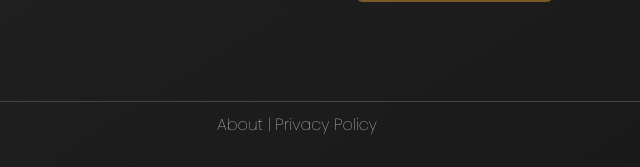
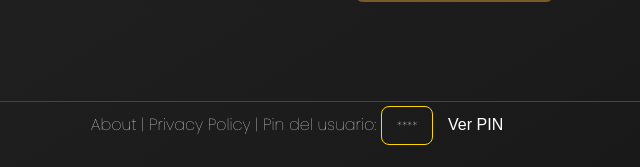
Before and after one commit to Poppeyye/SmartQuiz, a Flask app: page /questions in a window 1280 px wide. Shown: the part 839-1006 px from the top of the page, without its empty margins (343-983 px from the left). Run offline with Flask 3, Linux system fonts and the light colour scheme.

Commit message:
pin codes

```diff
--- a/backend/routes/main.py
+++ b/backend/routes/main.py
@@ -73,7 +73,8 @@ def require_jwt(func):
 # Ruta principal donde se crean los tokens si no existen
 @main_bp.route("/")
 def index():
-    response = make_response(render_template("index.html", user_name=session.get('user_name', '')))
+    response = make_response(render_template("index.html", user_name=session.get('user_name', ''),
+                                             pin_code=session.get('pin_code', '')))
 
     if 'admin_id' not in session:
         session['admin_id'] = str(uuid.uuid4())
--- a/static/footer-style.css
+++ b/static/footer-style.css
@@ -22,3 +22,26 @@
 .footer-bottom p {
   margin: 0;
 }
+
+
+#pinDisplay {
+  font-size: 12px; /* El tamaño de fuente */
+  border: 1px solid gold; /* Bordes del color del botón */
+  border-radius: 8px; /* Bordes redondeados */
+  padding: 10px 15px; /* Relleno alrededor del texto */
+  margin-right: 10px; /* Espacio a la derecha */
+}
+
+#togglePin {
+  background-color: transparent; /* Color de fondo azul */
+  color: white; /* Color del texto blanco */
+  border: none; /* Sin borde */
+  border-radius: 5px; /* Bordes redondeados */
+  font-size: 16px; /* Tamaño de fuente */
+  cursor: pointer; /* Cambia el cursor al pasar sobre el botón */
+  transition: background-color 0.3s; /* Transición suave para el fondo */
+}
+
+#togglePin:hover {
+  background-color: gold; /* Color más oscuro al pasar el mouse */
+}
--- a/static/scripts.js
+++ b/static/scripts.js
@@ -1,5 +1,34 @@
+const pinDisplay = document.getElementById("pinDisplay");
+const toggleButton = document.getElementById("togglePin");
+
+pinDisplay.textContent = "****";
+
+function togglePin() {
+    if (pinDisplay.textContent === "****") {
+        pinDisplay.textContent = pin_code; // Muestra el pin
+        toggleButton.textContent = "Ocultar PIN";
+    } else {
+        pinDisplay.textContent = "****"; // Oculta el pin
+        toggleButton.textContent = "Ver PIN";
+    }
+}
+
+function mostrarPinSiDisponible(pin_code) {
+    if (pin_code) {
+        toggleButton.style.display = "inline"; // Muestra el botón para alternar
+        pinDisplay.style.display = "inline"; // Muestra el bloque del PIN
+        pinDisplay.textContent = "****"; // Asegúrate que inicia como ****
+    } else {
+        pinDisplay.style.display = "none"; // Esconde el bloque del PIN si no hay
+        toggleButton.style.display = "none"; // Esconde el botón si no hay PIN
+    }
+}
 document.addEventListener('DOMContentLoaded', () => {
     const userNameInput = document.getElementById('user-name');
+    const pinCode = document.getElementById('pin-code');
+    const usernameStatus = document.getElementById('username-status');
+    const pinContainer = document.getElementById('pin-container');
+
     const startButton = document.getElementById('start-button');
     const welcomeContainer = document.getElementById('welcome-container');
     const categoryContainer = document.getElementById('category-container');
@@ -47,6 +76,67 @@ document.addEventListener('DOMContentLoaded', () => {
         localStorage.setItem('isMuted', isMuted); // Almacena el nuevo estado
         toggleMute(); // Llama a la función para manejar el mute
     });
+
+    let debounceTimer;
+
+    userNameInput.addEventListener('input', () => {
+        clearTimeout(debounceTimer); // Limpiar el timer anterior
+
+        const userName = userNameInput.value.trim();
+
+        // Solo llamar a la API si el nombre tiene al menos 3 caracteres
+        if (userName.length > 3) {
+            debounceTimer = setTimeout(() => {
+                checkUserNameAvailability(userName);
+            }, 300); // 300 ms de debounce
+        } else {
+            usernameStatus.textContent = ''; // Reiniciar el estado si es muy corto
+        }
+    });
+
+    function checkUserNameAvailability(userName) {
+        fetch('/check_user_name', {
+            method: 'POST',
+            credentials: 'include',
+            headers: {
+                'Content-Type': 'application/json',
+                'X-CSRF-TOKEN': getCookie('csrf_access_token'),
+            },
+            body: JSON.stringify({ user_name: userName }),
+        })
+        .then(response => response.json())
+        .then(data => {
+            if (data.available) {
+                usernameStatus.style.color = 'green';
+                usernameStatus.style.fontWeight = '400'
+                usernameStatus.textContent = 'Nombre de usuario disponible';
+                startButton.disabled = false;  // Habilita el botón si está disponible
+                pinContainer.style.display = 'none';  // Oculta el contenedor del PIN
+            } else if (data.no_pin) {
+                usernameStatus.style.color = 'white';
+                usernameStatus.style.fontWeight = '400'
+                usernameStatus.textContent = 'Introduce el PIN para validar tu identidad';
+                pinContainer.style.display = 'flex';  // Muestra el PIN
+            } else if (data.validated) {
+                usernameStatus.style.color = 'white';
+                usernameStatus.style.fontWeight = '400'
+                usernameStatus.textContent = 'Pin correcto, puedes usar este nombre';
+            }
+            else {
+                usernameStatus.style.color = 'red';
+                usernameStatus.textContent = 'Nombre de usuario no disponible';
+                startButton.disabled = true;   // Deshabilita el botón si no está disponible
+                pinContainer.style.display = 'none';  // Oculta el contenedor del PIN
+            }
+        })
+        .catch(error => {
+            console.error('Error:', error);
+            usernameStatus.textContent = 'Error verificando el nombre de usuario';
+            startButton.disabled = true;  // Deshabilita el botón en caso de error
+            pinContainer.style.display = 'none';  // Oculta el contenedor del PIN
+        });
+    }
+
     // Función para mostrar la tabla de puntuaciones
     function displayBestScores() {
         // Limpiar la lista actual
@@ -87,37 +177,44 @@ document.addEventListener('DOMContentLoaded', () => {
         }
     });
 
+    mostrarPinSiDisponible(pin_code); // Muestra el pin si está disponible
+
     function startGame() {
-        userName = userNameInput.value.trim();
-        if (userName) {
-            // Enviar el nombre del usuario al backend
+        const userName = userNameInput.value.trim();
+        const pin_code_input = pinCode.value; // Asegúrate de tener el valor del PIN
+        if (userName.length >= 3) { // Verifica que el nombre de usuario tenga al menos 3 caracteres
             fetch('/set_user_name', {
                 method: 'POST',
                 credentials: 'include',
                 headers: {
                     'Content-Type': 'application/json',
                     'X-CSRF-TOKEN': getCookie('csrf_access_token'),
-
                 },
-                body: JSON.stringify({ user_name: userName }),
+                body: JSON.stringify({ user_name: userName, pin_code: pin_code_input }),
             })
             .then(response => {
                 if (response.ok) {
-                    welcomeContainer.style.display = 'none';
-                    categoryContainer.style.display = 'block';
+                    return response.json();
                 } else {
-                    alert('Hubo un error al establecer el nombre de usuario. Por favor, inténtalo de nuevo.');
+                    return response.json().then(errorData => {
+                        throw new Error(errorData.error); // Extrae el mensaje de error
+                    });
                 }
             })
+            .then(data => {
+                pin_code = data.pin_code; // Actualiza el pin_code con el nuevo PIN
+                mostrarPinSiDisponible(pin_code); // Muestra el nuevo PIN
+                welcomeContainer.style.display = 'none';
+                categoryContainer.style.display = 'block';
+            })
             .catch(error => {
-                console.error('Error:', error);
-                alert('Ocurrió un error al iniciar el juego.');
+                console.error(error); // Manejo de error
+                alert(error.message); // Muestra el mensaje de error al usuario
             });
         } else {
-            alert('Por favor ingrese su nombre.');
+            alert('El nombre de usuario debe tener más de 3 caracteres');
         }
     }
-
     // Funciones para la selección de categoría
     allCategories.forEach(category => {
         // Convertir el nombre de la categoría a minúsculas para coincidir con los IDs generados en HTML
@@ -575,7 +672,7 @@ document.addEventListener('DOMContentLoaded', () => {
         messageBox.className = 'message-box';
         const userRanking = document.createElement('p');
         userRanking.className = 'overlay-subtitle';
-        userRanking.textContent = `Ranking: #${userRank}`;
+        userRanking.textContent = `${totalScore} 📣 #${userRank}`;
 
         const nameOverlay = document.createElement('p');
         nameOverlay.className = 'overlay-username';
--- a/templates/base.html
+++ b/templates/base.html
@@ -77,13 +77,20 @@
 
     <footer class="footer">
         <div class="footer-bottom">
-            <p> <a href="/rankings">About</a> | <a href="/rankings">Privacy Policy</a></p>
+            <p>
+                <a href="/rankings">About</a> | <a href="/rankings">Privacy Policy</a> |
+                <span>Pin del usuario: </span>
+                <span id="pinDisplay" >****</span>
+                <button id="togglePin" onclick="togglePin(pin_code)">Ver PIN</button>
+            </p>
         </div>
     </footer>
+<script src="{{ url_for('static', filename='scripts.js') }}"></script>
+
 <script type="text/javascript">
-    const allCategories = {{ categories|tojson }};
-    const categoryNames = {{ category_names|tojson }};
-
+const allCategories = {{ categories|tojson }};
+const categoryNames = {{ category_names|tojson }};
+let pin_code = "{{ pin_code | default('') }}";
 </script>
 
 </body>
--- a/templates/questions.html
+++ b/templates/questions.html
@@ -19,7 +19,7 @@
             No te preocupes, puedes editarlas luego.<br>
             Datos actualizados a 2023</label>
 
-            <input type="text" id="context-input" required placeholder="Añade contexto" maxlength="150" />
+            <input type="text" id="context-input" class="custom-input" required placeholder="Añade contexto" maxlength="150" />
         <label for="questions-count">Cuántas preguntas quieres generar?:</label>
         <select id="questions-count" required>
             <option value="5">5 Preguntas - ☕</option>
@@ -41,7 +41,7 @@
     <div id="questions-container" style="display:none;">
         <h2>Preguntas</h2>
         <div id="questions-list"></div>
-        <input type="text" id="created-by-input" required placeholder="Nombre" maxlength="100" />
+        <input type="text" id="created-by-input" class="custom-input" required placeholder="Nombre" maxlength="100" />
         <button id="save-questions-button" class="btn">Guardar Preguntas</button>
 
         <!-- Sugerencia de donación -->
--- a/templates/rankings.html
+++ b/templates/rankings.html
@@ -15,7 +15,7 @@
         <option value="7">Últimos 7 días</option>
         <option value="30">Últimos 30 días</option>
     </select>
-    <input type="text" id="search-input" placeholder="Buscar por nombre..." />
+    <input type="text" id="search-input" class="custom-input" placeholder="Buscar por nombre..." />
 </div>
 
 <div id="category-leaderboards">
```
Also changed, not shown: backend/models.py (+6 -8 lines), backend/routes/scores.py (+56 -49 lines), static/styles.css (+29 -4 lines), templates/index.html (+24 -2 lines).
